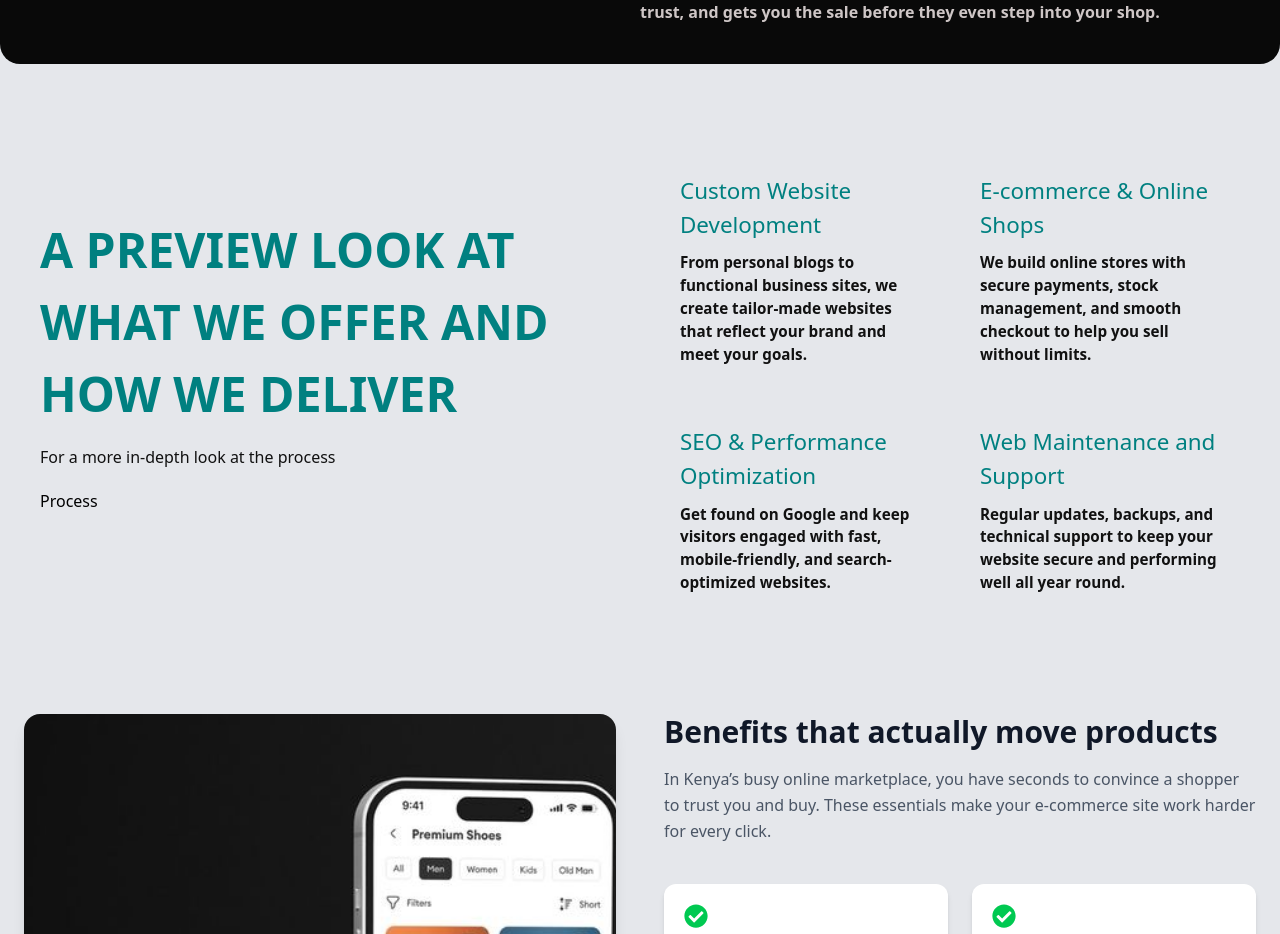
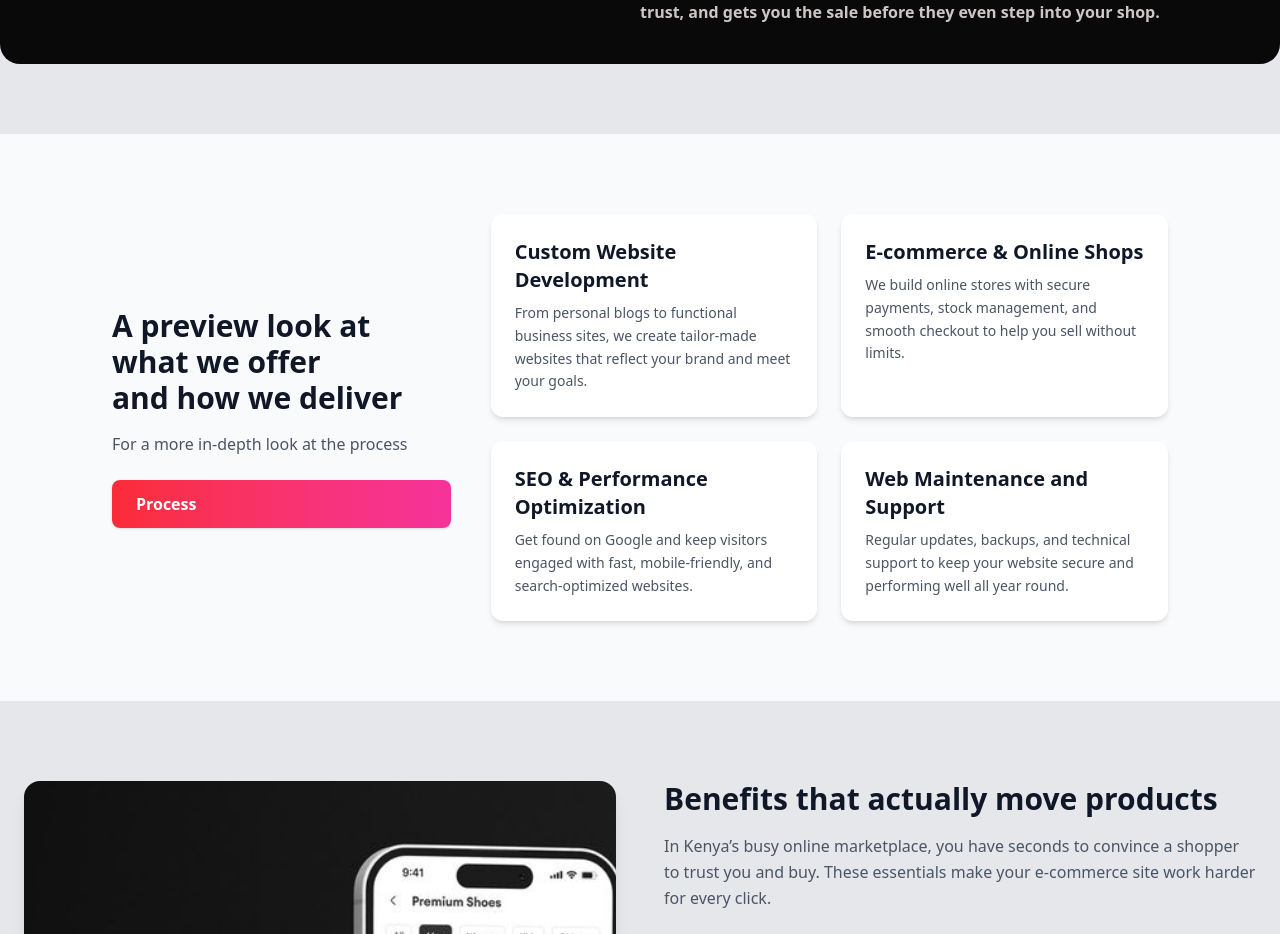
Before and after one commit to bugijay7/bugi, a React (Vite) app in the folder client/: page / in a window 1280 px wide. Shown: the part 1301-2235 px from the top of the page. Built offline with nearby package versions, Linux system fonts and the light colour scheme; a web font is replaced by a local one.

Commit message:
service preview tailwind css

```diff
--- a/client/src/components/Home/ServicesPreview.jsx
+++ b/client/src/components/Home/ServicesPreview.jsx
@@ -1,6 +1,5 @@
 import React from 'react';
 import { Link } from 'react-router-dom';
-import '../../styles/servicespreview.css'
 
 function ServicesPreview() {
   const services = [
@@ -17,27 +16,45 @@ function ServicesPreview() {
       text: 'Get found on Google and keep visitors engaged with fast, mobile-friendly, and search-optimized websites.',
     },
     {
-      title: 'Web Maintenance and  Support',
+      title: 'Web Maintenance and Support',
       text: 'Regular updates, backups, and technical support to keep your website secure and performing well all year round.',
     },
   ];
 
   return (
-    <div className='service-preview-container'>
-      <div className='service-preview-box'>
-        <div className='preview-box-left'>
-          <h2>A preview look at what we offer and how we deliver</h2>
-          <p>For a more in-depth look at the process</p>
-          <a href="/about/creative-process" className="benefits-button" aria-label="Start your project">
+    <div className="w-full py-20 bg-gray-50">
+      <div className="max-w-6xl mx-auto flex flex-col lg:flex-row gap-10 px-6 lg:px-12">
+
+        {/* Left Box */}
+        <div className="lg:w-1/3 flex flex-col justify-center text-center lg:text-left">
+          <h2 className="text-3xl font-bold text-gray-900 mb-4">
+            A preview look at what we offer <br className="hidden sm:block" /> and how we deliver
+          </h2>
+          <p className="text-gray-600 mb-6">
+            For a more in-depth look at the process
+          </p>
+          <Link
+            to="/about/creative-process"
+            className="inline-block px-6 py-3 bg-gradient-to-r from-red-500 to-pink-500 text-white font-semibold rounded-lg shadow hover:from-red-600 hover:to-pink-600 transition"
+            aria-label="Start your project"
+          >
             Process
-          </a>
+          </Link>
         </div>
 
-        <div className='preview-box-right'>
+        {/* Right Box - Services Grid */}
+        <div className="lg:w-2/3 grid grid-cols-1 sm:grid-cols-2 gap-6">
           {services.map((service, index) => (
-            <div className='service-preview-card' key={index}>
-              <h3 className='preview-card-title'>{service.title}</h3>
-              <p className='preview-card-text'>{service.text}</p>
+            <div
+              key={index}
+              className="bg-white rounded-xl shadow-md p-6 hover:shadow-lg transition text-center sm:text-left"
+            >
+              <h3 className="text-xl font-semibold text-gray-900 mb-2">
+                {service.title}
+              </h3>
+              <p className="text-gray-600 text-sm leading-relaxed">
+                {service.text}
+              </p>
             </div>
           ))}
         </div>
```
